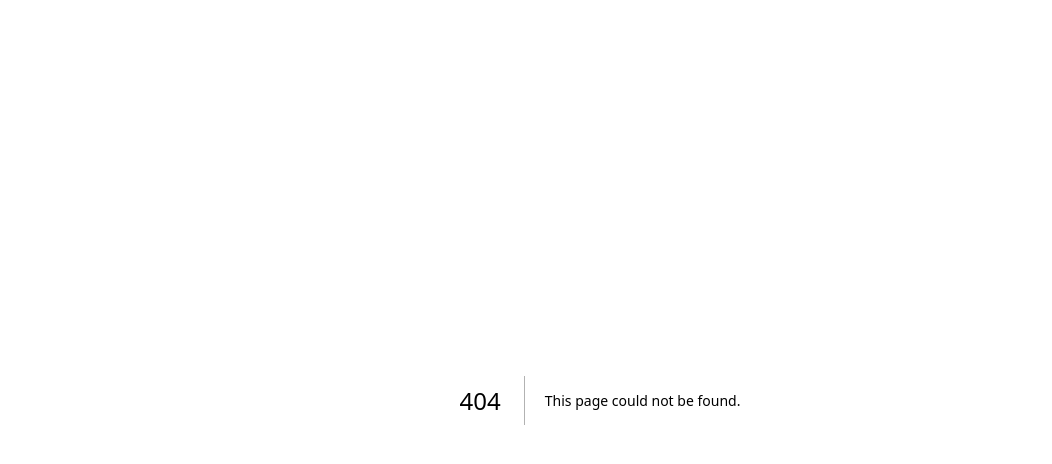
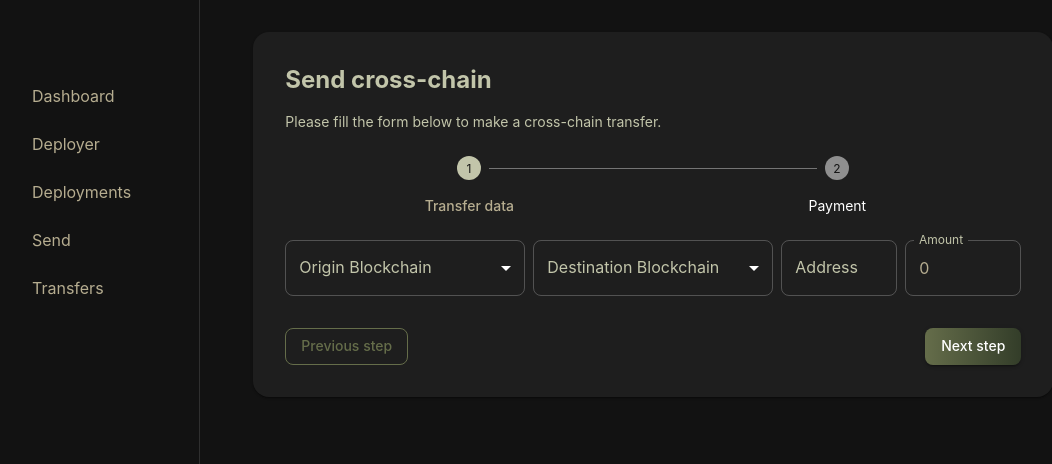
Before and after one commit to MatiasOS/front-token-deployer, a Next.js app in the folder apps/web/: page /sendTokens in a window 1280 px wide. Before the commit this address had no page. Shown: the top 464 px of the page, without its empty margins (40-1092 px from the left). Built offline with nearby package versions, Linux system fonts and the light colour scheme.

Commit message:
Add sendTokens

```diff
--- /dev/null
+++ b/apps/web/app/(home)/sendTokens/multiStepForm/index.tsx
@@ -0,0 +1,151 @@
+"use client";
+
+import {
+  Box,
+  Button,
+  Step,
+  StepLabel,
+  Stepper,
+  Typography,
+  Paper,
+  CircularProgress,
+} from "@mui/material";
+import React, { useState } from "react";
+import { Step1, Step2 } from "./steps";
+import { FormProvider, useForm } from "react-hook-form";
+import { useRouter } from "next/navigation";
+
+const steps = ["Transfer data", "Payment"];
+
+export type TokenDistribution = {
+  blockchain: string;
+  address: string;
+  amount: number;
+};
+
+export type QuoteFormValues = {
+  blockchainFrom: string
+  blockchainTo: string
+  addressTo: string
+  amount: number
+};
+
+export const MultiStepForm = () => {
+  const [loading, setLoading] = useState(false);
+  const router = useRouter();
+  const methods = useForm<QuoteFormValues>({
+    defaultValues: {
+      blockchainFrom: "",
+      blockchainTo: "",
+      addressTo: "",
+      amount: 0,
+    },
+  });
+
+  const onSubmit = methods.handleSubmit((data) => {
+    console.log("Formulario completo:", data);
+  });
+  const [activeStep, setActiveStep] = useState(0);
+
+  const handleNext = () => {
+    if (activeStep < steps.length - 1) setActiveStep((prev) => prev + 1);
+  };
+
+  const handleBack = () => {
+    if (activeStep > 0) setActiveStep((prev) => prev - 1);
+  };
+
+  const handlePay = () => {
+    setLoading(true);
+    setTimeout(() => {
+      setLoading(false);
+      onSubmit();
+      router.push("/transfers");
+    }, 2000);
+  };
+
+  const renderStep = () => {
+    switch (activeStep) {
+      case 0:
+        return <Step1 />;
+      case 1:
+        return <Step2 />;
+      default:
+        return null;
+    }
+  };
+
+  return (
+    <FormProvider {...methods}>
+      <form onSubmit={onSubmit}>
+        <Box
+          sx={{
+            display: "flex",
+            alignItems: "center",
+            justifyContent: "center",
+            marginTop: 4,
+          }}
+        >
+          <Paper sx={{ p: 4, maxWidth: 800, borderRadius: 2, width: "100%" }}>
+            <Typography variant="h5" mb={2} fontWeight="bold" color="primary">
+              Send cross-chain
+            </Typography>
+            <Typography variant="body2" color="custom.sage" mb={3}>
+              Please fill the form below to make a cross-chain transfer.
+            </Typography>
+
+            <Stepper activeStep={activeStep} alternativeLabel sx={{ mb: 3 }}>
+              {steps.map((label) => (
+                <Step key={label}>
+                  <StepLabel
+                    sx={{
+                      color: "#fff",
+                      "& .MuiStepLabel-label": { color: "#fff" },
+                    }}
+                  >
+                    {label}
+                  </StepLabel>
+                </Step>
+              ))}
+            </Stepper>
+
+            {renderStep()}
+
+            <Box mt={4} display="flex" justifyContent="space-between">
+              <Button
+                variant="outlined"
+                color="secondary"
+                onClick={handleBack}
+                disabled={activeStep === 0}
+              >
+                Previous step
+              </Button>
+              {activeStep === steps.length - 1 ? (
+                <Button
+                  variant="contained"
+                  color="secondary"
+                  onClick={handlePay}
+                  disabled={loading}
+                >
+                  {loading ? (
+                    <CircularProgress size={24} color="inherit" />
+                  ) : (
+                    "Pay with Credit Card"
+                  )}
+                </Button>
+              ) : (
+                <Button
+                  variant="contained"
+                  color="secondary"
+                  onClick={handleNext}
+                >
+                  Next step
+                </Button>
+              )}
+            </Box>
+          </Paper>
+        </Box>
+      </form>
+    </FormProvider>
+  );
+};
--- /dev/null
+++ b/apps/web/app/(home)/sendTokens/multiStepForm/steps/index.tsx
@@ -0,0 +1,2 @@
+export * from "./step1";
+export * from "./step2";
--- /dev/null
+++ b/apps/web/app/(home)/sendTokens/multiStepForm/steps/step1.tsx
@@ -0,0 +1,123 @@
+import { useFormContext, Controller } from "react-hook-form";
+import {
+  Grid,
+  TextField,
+  MenuItem,
+} from "@mui/material";
+import Image from "next/image";
+import { QuoteFormValues } from "..";
+
+export const BLOCKCHAINS = [
+  { label: "Mantle", value: "mantle", icon: "/mantle.svg" },
+  { label: "Ethereum", value: "ethereum", icon: "/ethereum.svg" },
+  { label: "Arbitrum", value: "arbitrum", icon: "arbitrum.svg" },
+];
+
+export const Step1 = () => {
+  const {
+    control,
+    formState: { errors },
+  } = useFormContext<QuoteFormValues>();
+
+  return (
+    <Grid container spacing={1}>
+      <Grid size={4}>
+        <Controller
+          name={`blockchainFrom`}
+          control={control}
+          rules={{ required: "Origin Blockchain required" }}
+          render={({ field }) => (
+            <TextField
+              {...field}
+              label="Origin Blockchain"
+              select
+              fullWidth
+              error={!!errors.blockchainFrom}
+              helperText={errors.blockchainFrom?.message}
+            >
+              {BLOCKCHAINS.map(({ label, value, icon }) => (
+                <MenuItem key={value} value={value}>
+                  <Image
+                    src={icon}
+                    alt=""
+                    width={15}
+                    height={15}
+                    style={{ marginRight: 4 }}
+                  />
+                  {label}
+                </MenuItem>
+              ))}
+            </TextField>
+          )}
+        />
+      </Grid>
+
+      <Grid size={4}>
+        <Controller
+          name={`blockchainTo`}
+          control={control}
+          rules={{ required: "Destination Blockchain to required" }}
+          render={({ field }) => (
+            <TextField
+              {...field}
+              label="Destination Blockchain"
+              select
+              fullWidth
+              error={!!errors.blockchainFrom}
+              helperText={errors.blockchainFrom?.message}
+            >
+              {BLOCKCHAINS.map(({ label, value, icon }) => (
+                <MenuItem key={value} value={value}>
+                  <Image
+                    src={icon}
+                    alt=""
+                    width={15}
+                    height={15}
+                    style={{ marginRight: 4 }}
+                  />
+                  {label}
+                </MenuItem>
+              ))}
+            </TextField>
+          )}
+        />
+      </Grid>
+
+      <Grid size="grow">
+        <Controller
+          name="addressTo"
+          control={control}
+          rules={{ required: "Address required" }}
+          render={({ field }) => (
+            <TextField
+              {...field}
+              label="Address"
+              fullWidth
+            />
+          )}
+        />
+      </Grid>
+
+      <Grid size={2}>
+        <Controller
+          name="amount"
+          control={control}
+          rules={{
+            required: "amount required",
+            min: { value: 1, message: "Debe ser > 0" },
+          }}
+          render={({ field }) => (
+            <TextField
+              {...field}
+              label="Amount"
+              type="number"
+              fullWidth
+              error={!!errors.amount}
+              helperText={errors.amount?.message}
+            />
+          )}
+        />
+      </Grid>
+    </Grid>
+  );
+};
--- /dev/null
+++ b/apps/web/app/(home)/sendTokens/multiStepForm/steps/step2.tsx
@@ -0,0 +1,21 @@
+import { Grid, Typography } from "@mui/material"
+import { useFormContext } from "react-hook-form";
+import { QuoteFormValues } from "..";
+
+export const Step2 = () => {
+  const { getValues } = useFormContext<QuoteFormValues>();
+  const {addressTo, amount, blockchainFrom, blockchainTo} = getValues();
+
+  return (
+    <Grid container spacing={4}>
+      <Grid size={12}>
+        <Typography variant="h6" gutterBottom>
+          Resume
+        </Typography>
+
+        <Typography variant="body1" gutterBottom>
+          {`Sending ${amount} token(s) from ${blockchainFrom} to address ${addressTo} at network ${blockchainTo}`}
+        </Typography>
+      </Grid>
+    </Grid>
+  )}
--- /dev/null
+++ b/apps/web/app/(home)/sendTokens/page.tsx
@@ -0,0 +1,5 @@
+import { MultiStepForm } from "./multiStepForm";
+
+export default function Home() {
+  return <MultiStepForm />;
+}
```
